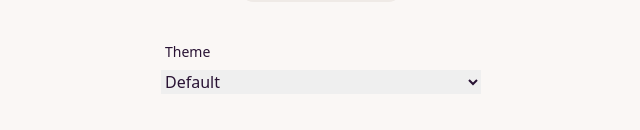
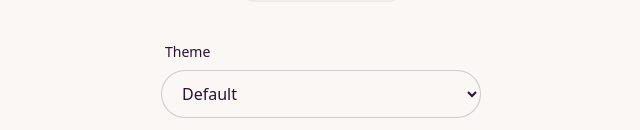
Before and after one commit to hmu332233/moon.svg, a Next.js app: page / in a window 1280 px wide. Shown: the part 822-952 px from the top of the page, without its empty margins (319-959 px from the left). Built offline with nearby package versions, Linux system fonts and the light colour scheme.

Commit message:
style: input 스타일 추가

```diff
--- a/pages/index.tsx
+++ b/pages/index.tsx
@@ -88,7 +88,7 @@ function Home() {
           <select
             id="theme"
             name="theme"
-            className="form-control w-full max-w-xs"
+            className="input input-bordered w-full max-w-xs"
             value={theme}
             onChange={handleThemeChange}
           >
```
